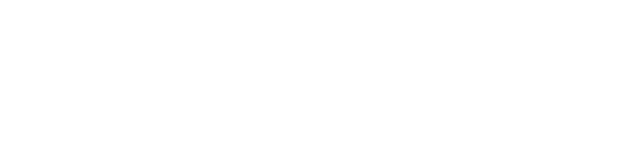
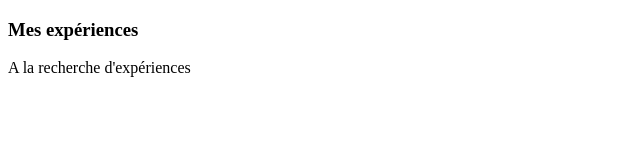
Before and after one commit to Omar2422/git-mon-cv, a plain HTML site: page index.html in a window 1280 px wide. Shown: the whole page, without its empty margins (0-640 px from the left). Drawn offline with Linux system fonts and the light colour scheme.

Commit message:
Mise en place de la section expériences

```diff
--- a/index.html
+++ b/index.html
@@ -7,6 +7,9 @@
     <title>Document</title>
 </head>
 <body>
-
+    <div class="experiences">
+        <h3>Mes expériences</h3>
+        <p>A la recherche d'expériences</p>
+    </div>
 </body>
 </html>
```
